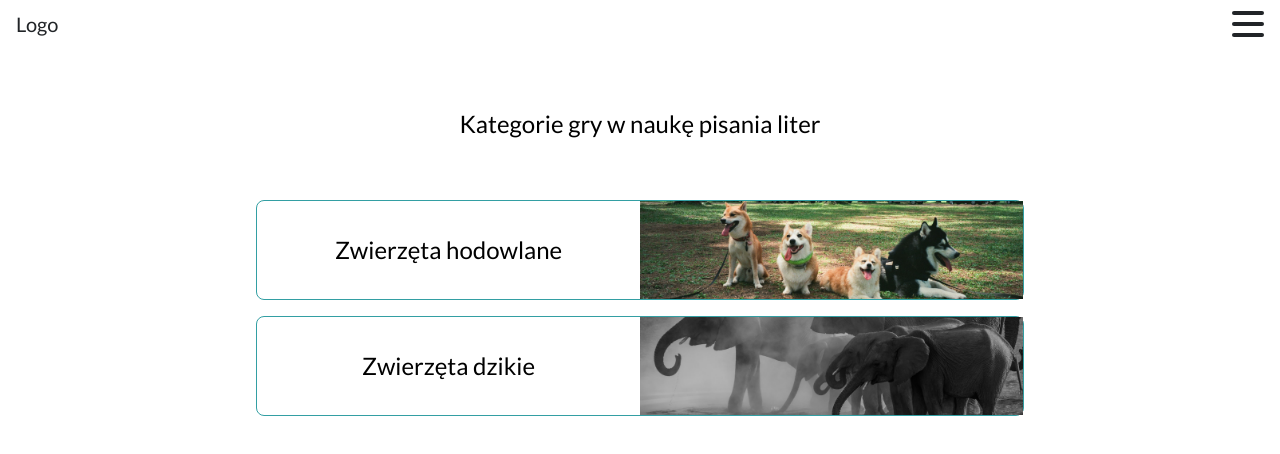
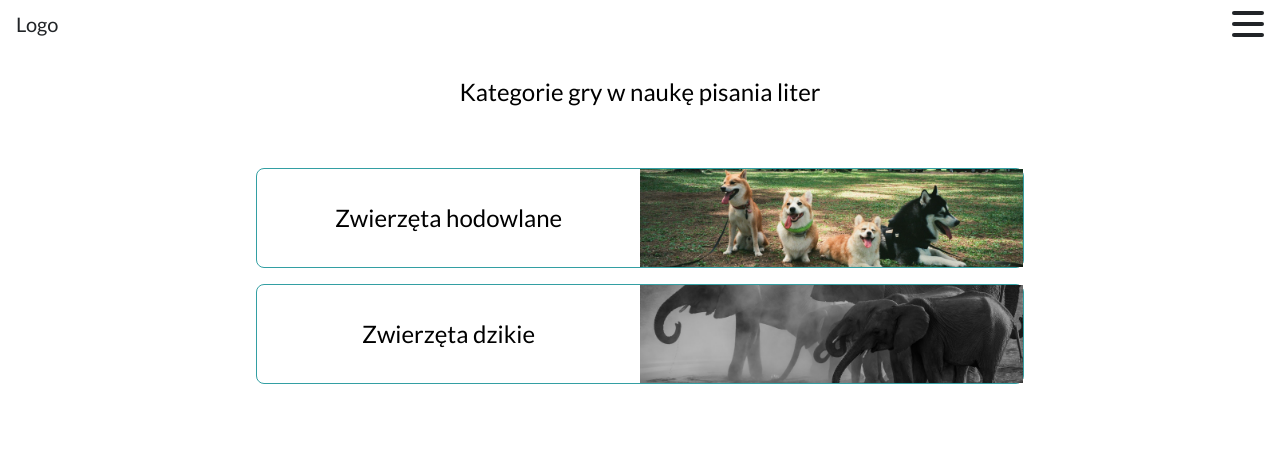
Before and after one commit to jzarzeczny/kid-learning, a Next.js app: page /learnTyping in a window 1280 px wide. Shown: the top 454 px of the page. Built offline with nearby package versions, Linux system fonts and the light colour scheme.

Commit message:
[9] Fix header

```diff
--- a/app/layout.module.scss
+++ b/app/layout.module.scss
@@ -1,9 +1,6 @@
-@use "styles/sizes.scss" as *;
-
 .main {
   width: 100%;
   max-width: 1920px;
   height: 100%;
   overflow: hidden;
-  margin-top: $header-size;
 }
--- a/components/WordsSection/WordsSection.module.scss
+++ b/components/WordsSection/WordsSection.module.scss
@@ -7,6 +7,7 @@
   width: 100%;
   max-width: 1920px;
   height: calc(100vh - $header-size);
+  margin-top: $header-size;
 }
 
 @media screen and (min-width: 1024px) {
--- a/components/common/CategorySelection/CategorySelection.module.scss
+++ b/components/common/CategorySelection/CategorySelection.module.scss
@@ -1,4 +1,8 @@
+@use "styles/sizes.scss" as *;
+
 .categorySection {
+  margin-top: $header-size;
+
   padding: 0 1rem;
 }
 
```
